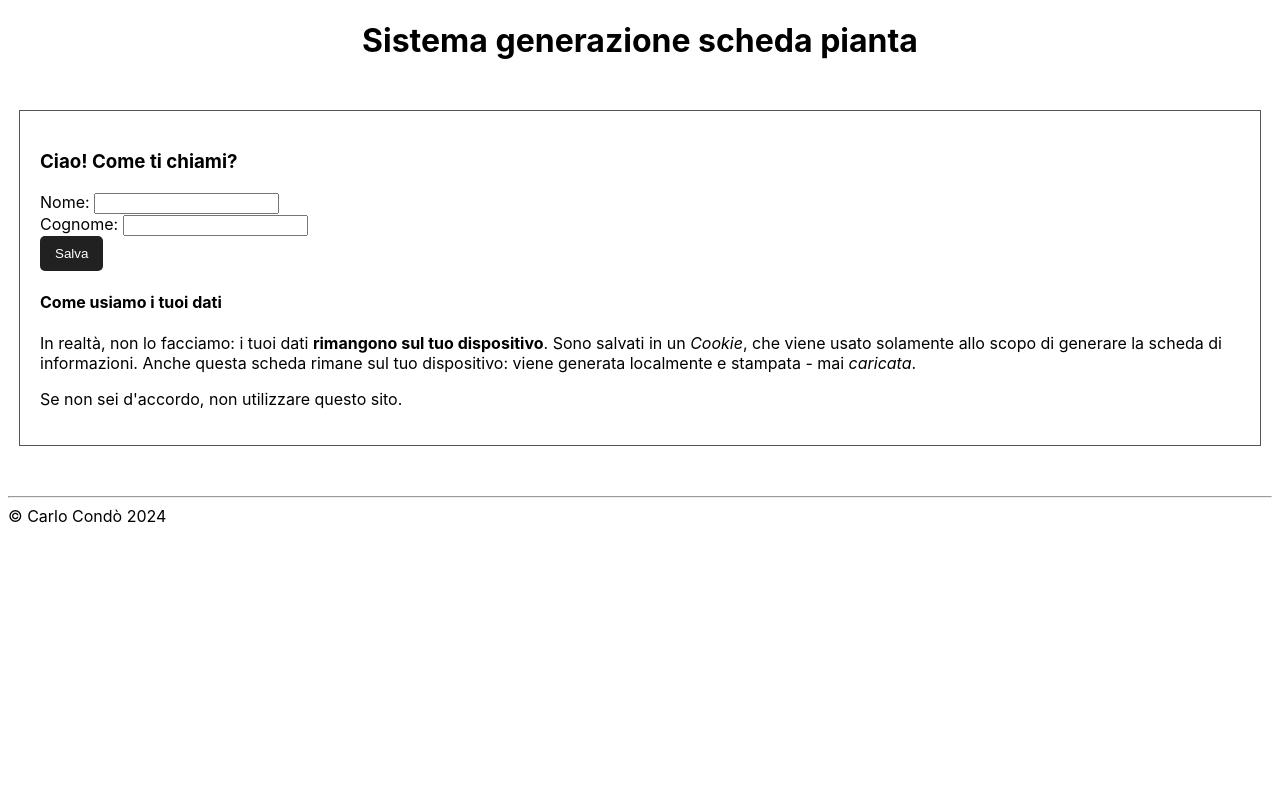
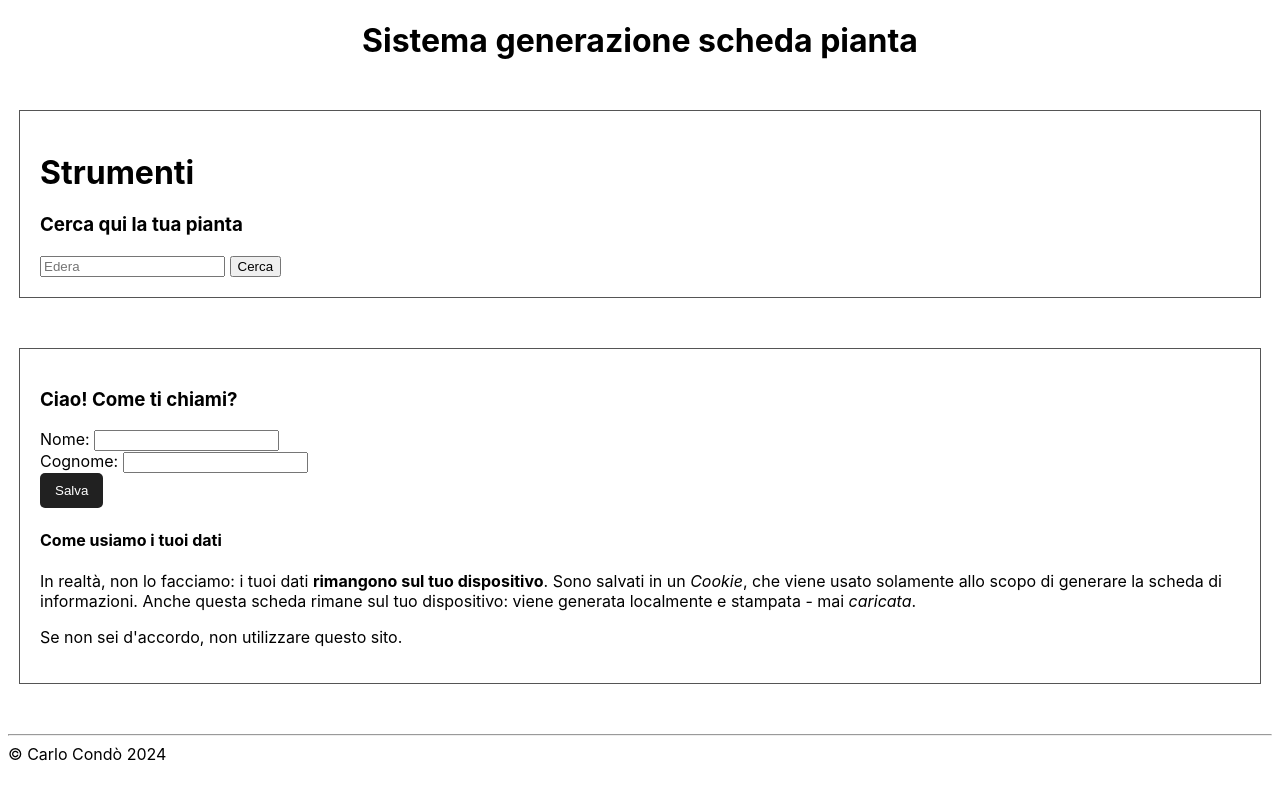
Before and after one commit to ciao1092/plantae, a website: page registrazione.html in a window 1280 px wide. Drawn offline with Linux system fonts and the light colour scheme.

Commit message:
Update registrazione.html

```diff
--- a/registrazione.html
+++ b/registrazione.html
@@ -12,7 +12,14 @@
 
 <body>
 	<h1 style="text-align: center;">Sistema generazione scheda pianta</h1>
-
+	<div class="container">
+		<h1>Strumenti</h1>
+		<form action="https://www.actaplantarum.org/forum/search.php">
+			<h3><label for="search">Cerca qui la tua pianta</label></h3>
+			<input type="text" name="keywords" id="search" placeholder="Edera" />
+			<input type="submit" value="Cerca" aria-label="Cerca" />
+		</form>
+	</div>
 	<div class="container">
 		<form onsubmit="return form_preventDefault(event)">
 			<h3>Ciao! Come ti chiami?</h3>
```
